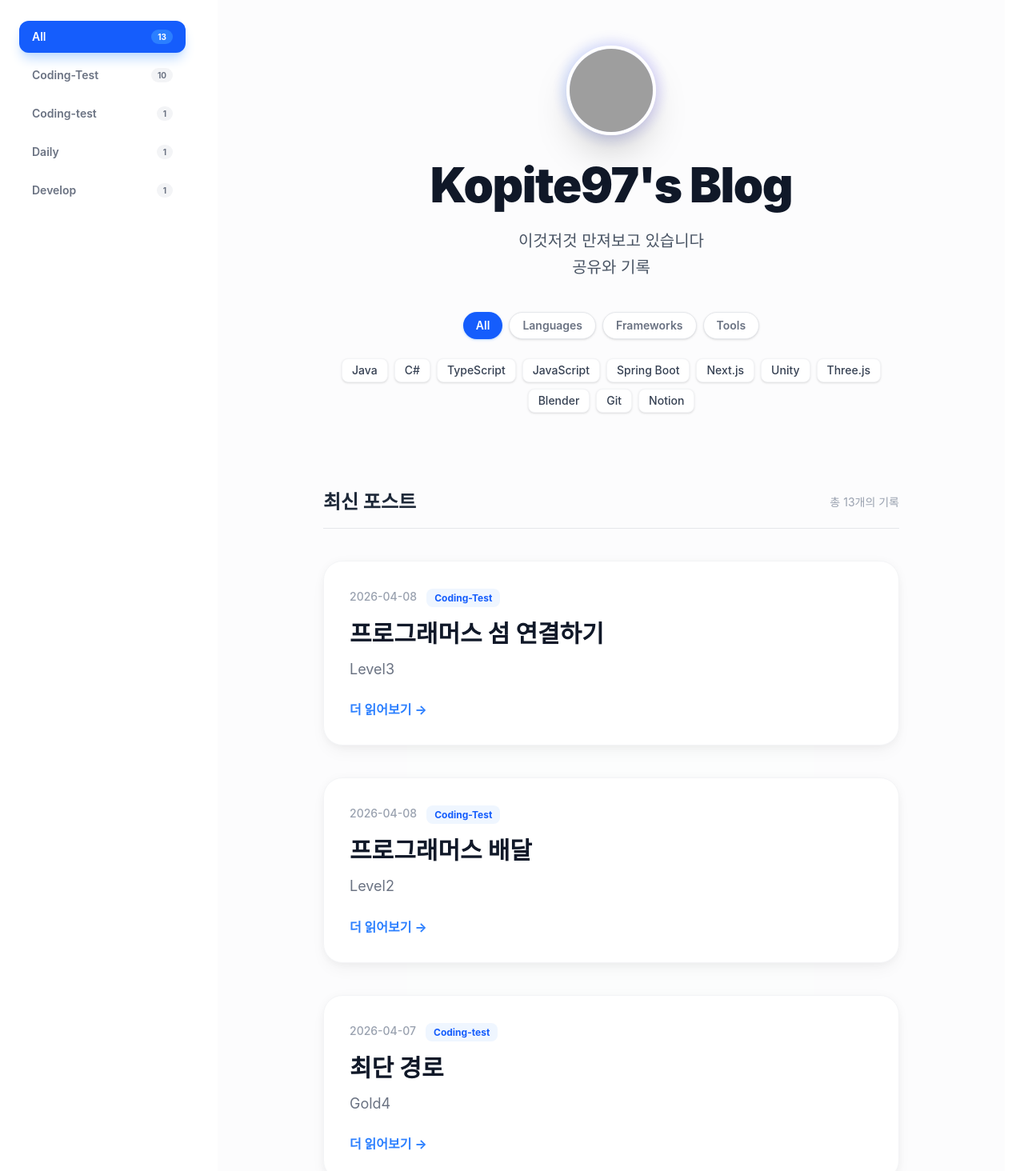
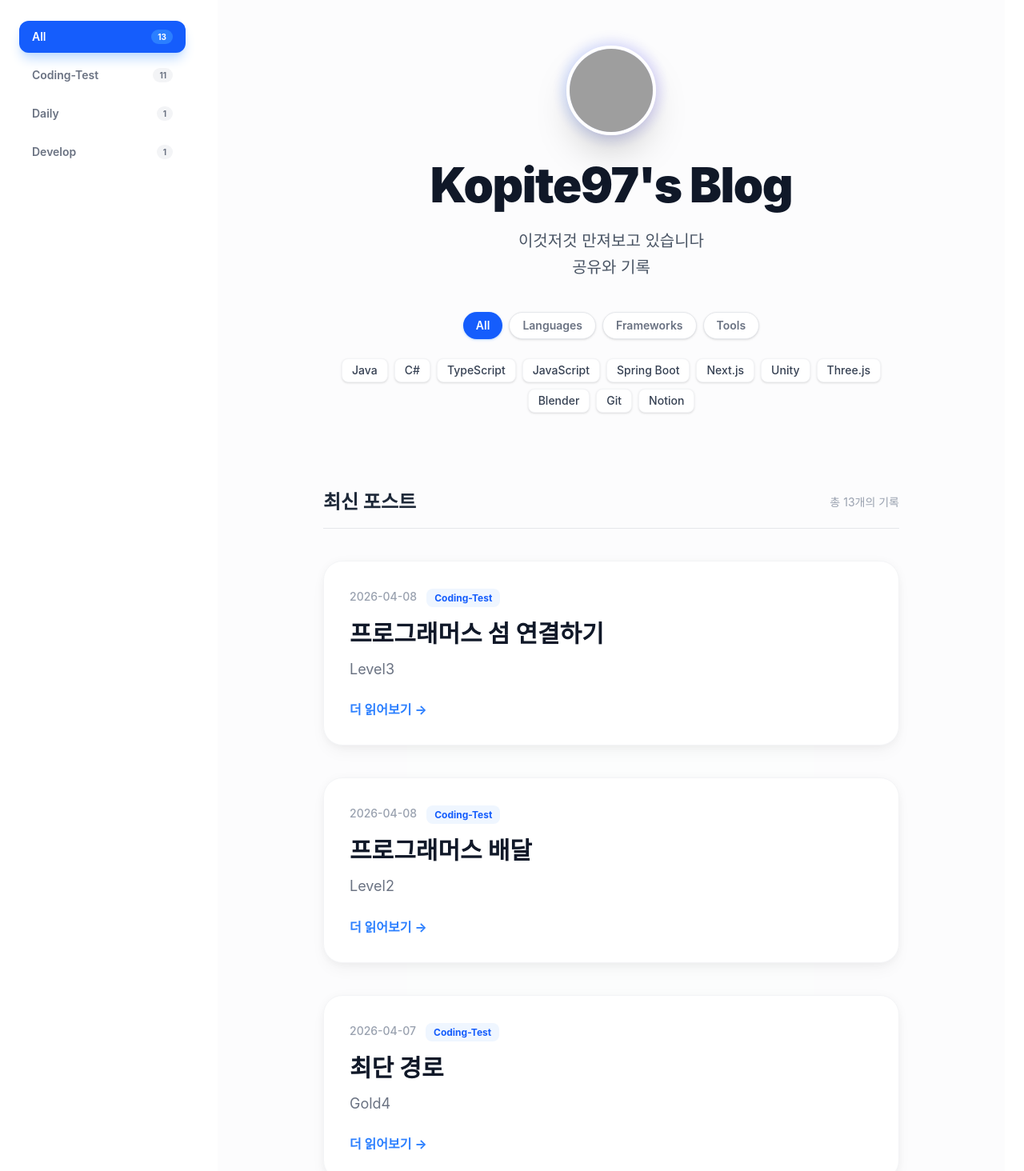
Before and after one commit to kopite97/blog, a Next.js app: page /blog/ in a window 1280 px wide. Shown: the part 126-1590 px from the top of the page at 80% size. Built offline with nearby package versions, Linux system fonts and the light colour scheme; grey boxes are pictures that could not be loaded.

Commit message:
pagination추가 + 최단경로 문제 카테고리 오타 수정

```diff
--- a/app/page.tsx
+++ b/app/page.tsx
@@ -1,9 +1,25 @@
 import Link from 'next/link';
 import { getSortedPostsData } from '@/src/lib/posts';
 import TechStackFilter from '@/src/components/TechStackFilter';
+import Pagination from '@/src/components/Pagination'; // 방금 만든 컴포넌트 임포트
 
-export default function Home() {
+type Props = {
+  searchParams: Promise<{ [key: string]: string | string[] | undefined }>;
+};
+
+// Next.js App Router에서 URL 파라미터를 읽기 위해 async로 변경하고 searchParams를 받습니다.
+export default async function Home({ searchParams }: Props) {
+  // 1. URL 파라미터 파싱 및 현재 페이지 계산
+  const resolvedSearchParams = await searchParams;
+  const pageParam = resolvedSearchParams?.page;
+  const currentPage = typeof pageParam === 'string' ? parseInt(pageParam, 10) : 1;
+
+  // 2. 한 페이지당 보여줄 포스트 개수 설정
+  const POSTS_PER_PAGE = 10;
+
   const allPostsData = getSortedPostsData();
+
+  // 카테고리 로직 (유지)
   const categoryCounts = allPostsData.reduce(
     (acc, post) => {
       const cat = post.category || 'Uncategorized';
@@ -12,11 +28,13 @@ export default function Home() {
     },
     {} as Record<string, number>,
   );
-
   const categories = ['All', ...Object.keys(categoryCounts)];
 
+  // 3. 전체 페이지 수 계산 및 현재 페이지에 해당하는 데이터만 잘라내기(Slice)
+  const totalPages = Math.ceil(allPostsData.length / POSTS_PER_PAGE);
+  const currentPosts = allPostsData.slice((currentPage - 1) * POSTS_PER_PAGE, currentPage * POSTS_PER_PAGE);
+
   return (
-    // 전체 배경 다크모드 적용: dark:bg-gray-950
     <div className="min-h-screen bg-gray-50/50 transition-colors duration-300 dark:bg-gray-950">
       <main className="mx-auto max-w-3xl px-6 py-20">
         <header className="mb-24 text-center">
@@ -36,12 +54,10 @@ export default function Home() {
             </Link>
           </div>
 
-          {/* 제목*/}
           <h1 className="mb-6 text-5xl font-black tracking-tight text-gray-900 sm:text-6xl dark:text-white">
             Kopite97's Blog
           </h1>
 
-          {/* 설명*/}
           <p className="mx-auto max-w-2xl text-lg leading-relaxed text-gray-600 sm:text-xl dark:text-gray-400">
             이것저것 만져보고 있습니다 <br className="hidden sm:block" />
             공유와 기록
@@ -50,17 +66,17 @@ export default function Home() {
         </header>
 
         <section className="space-y-10 text-left">
-          {/* 구분선 및 소제목*/}
           <div className="flex items-center justify-between border-b border-gray-200 pb-4 dark:border-gray-800">
             <h2 className="text-2xl font-bold text-gray-800 dark:text-gray-200">최신 포스트</h2>
+            {/* 전체 포스트 개수 표시 */}
             <span className="text-sm text-gray-400 dark:text-gray-500">총 {allPostsData.length}개의 기록</span>
           </div>
 
           <div className="grid gap-10">
-            {allPostsData.map(({ id, date, title, category, description }) => (
+            {/* 4. allPostsData 대신 잘라낸 currentPosts를 맵핑합니다. */}
+            {currentPosts.map(({ id, date, title, category, description }) => (
               <article
                 key={id}
-                // 카드 배경, 테두리
                 className="group relative overflow-hidden rounded-3xl border border-gray-100 bg-white p-8 shadow-[0_2px_15px_-3px_rgba(0,0,0,0.07),0_10px_20px_-2px_rgba(0,0,0,0.04)] transition-all duration-300 hover:-translate-y-1 hover:border-blue-100 hover:shadow-xl dark:border-gray-800 dark:bg-gray-900 dark:shadow-none dark:hover:border-blue-900/50"
               >
                 <div className="absolute top-0 left-0 h-1.5 w-full bg-gradient-to-r from-blue-500 to-indigo-500 opacity-0 transition-opacity group-hover:opacity-100" />
@@ -69,14 +85,12 @@ export default function Home() {
                   <div className="mb-4 flex items-center gap-3">
                     <time className="text-sm font-medium text-gray-400 dark:text-gray-500">{date}</time>
                     <Link href={`/categories/${category}`}>
-                      {/* 카테고리 뱃지  */}
                       <span className="rounded-lg bg-blue-50 px-2.5 py-1 text-xs font-bold text-blue-600 transition-colors hover:bg-blue-100 dark:bg-blue-900/30 dark:text-blue-400 dark:hover:bg-blue-900/50">
                         {category}
                       </span>
                     </Link>
                   </div>
 
-                  {/* 포스트 제목*/}
                   <h3 className="mb-3 text-2xl font-bold text-gray-900 transition-colors group-hover:text-blue-600 sm:text-3xl dark:text-white dark:group-hover:text-blue-400">
                     <Link href={`/posts/${id}`}>{title}</Link>
                   </h3>
@@ -88,7 +102,6 @@ export default function Home() {
                   )}
 
                   <div className="mt-auto">
-                    {/* 더 읽어보기 */}
                     <Link
                       href={`/posts/${id}`}
                       className="inline-flex items-center font-bold text-blue-500 transition-all hover:gap-2 hover:text-blue-700 dark:text-blue-400 dark:hover:text-blue-300"
@@ -100,10 +113,12 @@ export default function Home() {
               </article>
             ))}
           </div>
+
+          {/* 5. 리스트 바로 아래에 페이지네이션 컴포넌트를 부착합니다. */}
+          <Pagination totalPages={totalPages} currentPage={currentPage} />
         </section>
       </main>
 
-      {/* 푸터 */}
       <footer className="mt-32 border-t border-gray-100 py-12 text-center text-sm text-gray-400 dark:border-gray-800 dark:text-gray-600">
         <p className="mb-2">배우고 기록하는거 좋아합니다.</p>
         <p>© 2026 노석준 개발 블로그. All rights reserved.</p>
--- /dev/null
+++ b/src/components/Pagination.tsx
@@ -0,0 +1,61 @@
+import Link from 'next/link';
+
+interface Props {
+  totalPages: number;
+  currentPage: number;
+}
+
+export default function Pagination({ totalPages, currentPage }: Props) {
+  // 페이지가 1개뿐이면 렌더링하지 않음
+  if (totalPages <= 1) return null;
+
+  return (
+    <nav className="mt-16 flex items-center justify-center gap-2">
+      {/* 이전 버튼 (1페이지면 비활성화 느낌) */}
+      {currentPage > 1 ? (
+        <Link
+          href={`/?page=${currentPage - 1}`}
+          className="flex h-10 w-10 items-center justify-center rounded-lg border border-gray-200 text-gray-500 transition-colors hover:bg-gray-50 dark:border-gray-800 dark:text-gray-400 dark:hover:bg-gray-800 dark:hover:text-gray-200"
+        >
+          &lt;
+        </Link>
+      ) : (
+        <span className="flex h-10 w-10 items-center justify-center rounded-lg border border-gray-100 text-gray-300 dark:border-gray-800/50 dark:text-gray-600">
+          &lt;
+        </span>
+      )}
+
+      {/* 페이지 숫자 버튼들 */}
+      {Array.from({ length: totalPages }, (_, i) => i + 1).map((page) => {
+        const isActive = page === currentPage;
+        return (
+          <Link
+            key={page}
+            href={`/?page=${page}`}
+            className={`flex h-10 w-10 items-center justify-center rounded-lg text-sm font-bold transition-all ${
+              isActive
+                ? 'bg-blue-600 text-white shadow-md shadow-blue-500/20' // 사이드바 활성화 버튼과 동일한 블루 포인트
+                : 'text-gray-600 hover:bg-gray-100 dark:text-gray-400 dark:hover:bg-gray-800 dark:hover:text-gray-200'
+            }`}
+          >
+            {page}
+          </Link>
+        );
+      })}
+
+      {/* 다음 버튼 */}
+      {currentPage < totalPages ? (
+        <Link
+          href={`/?page=${currentPage + 1}`}
+          className="flex h-10 w-10 items-center justify-center rounded-lg border border-gray-200 text-gray-500 transition-colors hover:bg-gray-50 dark:border-gray-800 dark:text-gray-400 dark:hover:bg-gray-800 dark:hover:text-gray-200"
+        >
+          &gt;
+        </Link>
+      ) : (
+        <span className="flex h-10 w-10 items-center justify-center rounded-lg border border-gray-100 text-gray-300 dark:border-gray-800/50 dark:text-gray-600">
+          &gt;
+        </span>
+      )}
+    </nav>
+  );
+}
--- a/src/posts/20260407_1_mindistance.md
+++ b/src/posts/20260407_1_mindistance.md
@@ -1,7 +1,7 @@
 ---
 title: '최단 경로'
 date: '2026-04-07'
-category: 'Coding-test'
+category: 'Coding-Test'
 description: ' Gold4'
 ---
 
```
